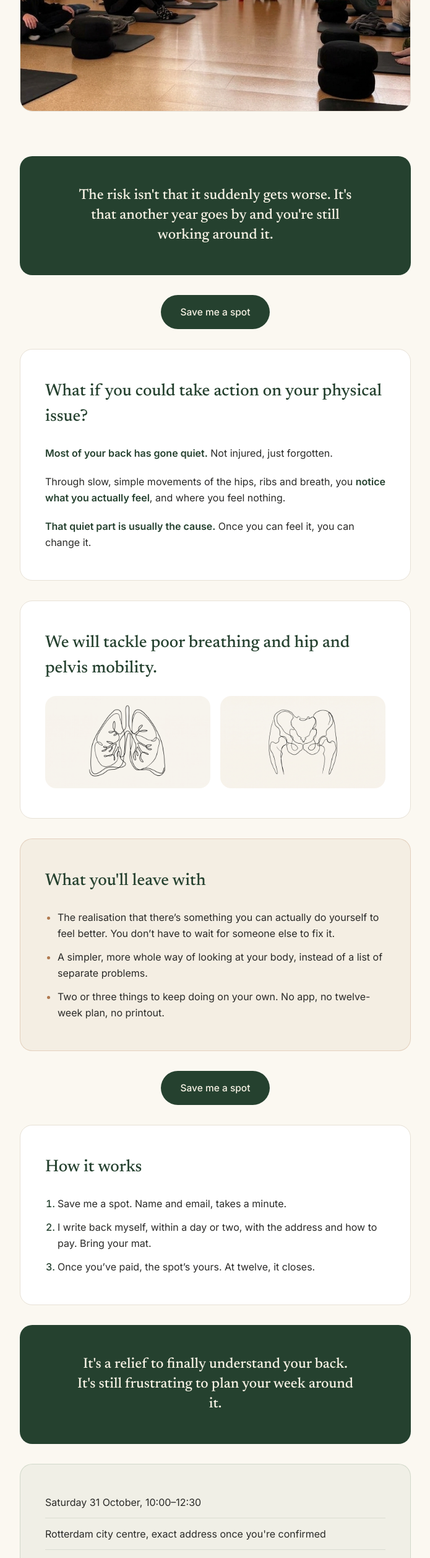
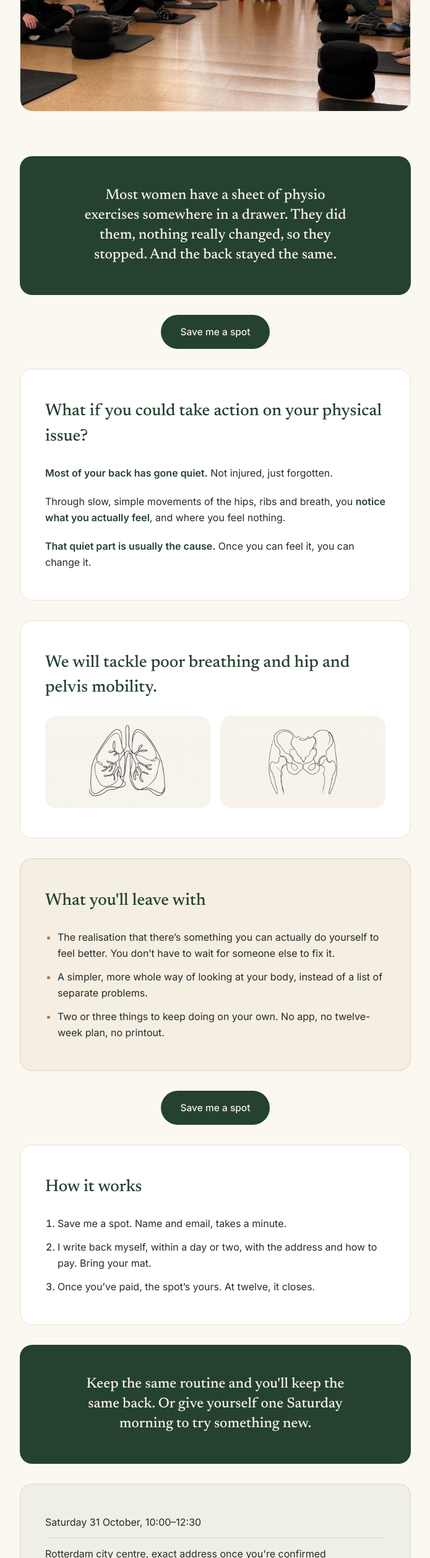
Before and after one commit to VinPOPFrance/James, a Next.js app: page /workshop in a window 1280 px wide. Shown: the part 804-3318 px from the top of the page at 62% size, without its empty margins (292-987 px from the left). Built offline with nearby package versions, Linux system fonts and the light colour scheme; no server answers.

Commit message:
Update workshop page messaging for improved engagement and clarity

```diff
--- a/src/app/workshop/page.tsx
+++ b/src/app/workshop/page.tsx
@@ -95,8 +95,9 @@ export default function WorkshopPage() {
         {/* 3. THE STAKE · dark green card */}
         <section className={`${card} bg-[#25412F] text-center`}>
           <p className="mx-auto max-w-md font-voice text-[1.45rem] font-medium leading-snug text-[#F7F2E5]">
-            The risk isn&apos;t that it suddenly gets worse. It&apos;s that
-            another year goes by and you&apos;re still working around it.
+            Most women have a sheet of physio exercises somewhere in a drawer.
+            They did them, nothing really changed, so they stopped. And the
+            back stayed the same.
           </p>
         </section>
 
@@ -180,8 +181,8 @@ export default function WorkshopPage() {
         {/* SECOND STAKE · dark green card */}
         <section className={`${card} bg-[#25412F] text-center`}>
           <p className="mx-auto max-w-md font-voice text-[1.45rem] font-medium leading-snug text-[#F7F2E5]">
-            It&apos;s a relief to finally understand your back. It&apos;s still
-            frustrating to plan your week around it.
+            Keep the same routine and you&apos;ll keep the same back. Or give
+            yourself one Saturday morning to try something new.
           </p>
         </section>
 
```
